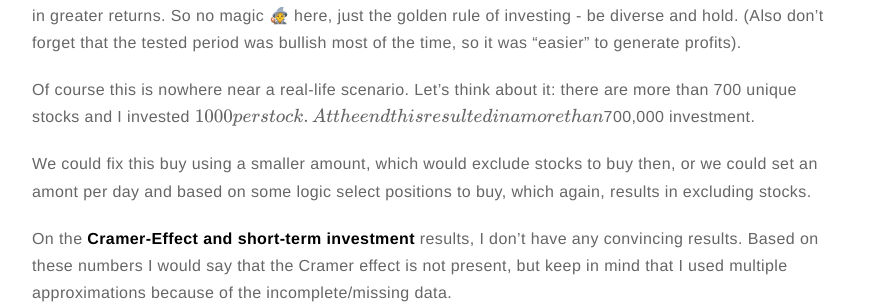
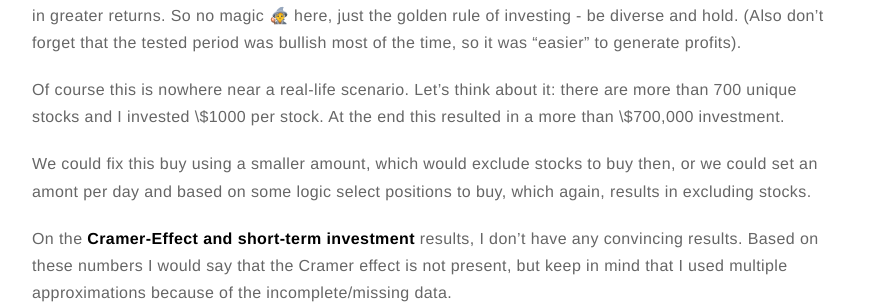
Before and after one commit to gaborvecsei/gaborvecsei.github.io, a Jekyll site: the page built from _posts/2021-06-14-Mad-Money-Backtesting.md, in a window 1280 px wide and 900 px high, scrolled down 6486 px. Shown: the part 179-483 px from the top of the window, without its empty margins (203-1076 px from the left). Built offline with Jekyll 4.4.1, drawn with Linux system fonts in a browser that asks for light colours; formulas are drawn with MathJax 3; comment, search, counter and statistics services are not loaded; some of the changed text lies outside the part shown.

Commit message:
fixup! $ dollar signs are escaped because of latex

```diff
--- a/_posts/2021-06-14-Mad-Money-Backtesting.md
+++ b/_posts/2021-06-14-Mad-Money-Backtesting.md
@@ -156,7 +156,7 @@ At every show there are "buy" recommendations and also "positive" mentions. The
 chance to see bullish market, but it's not as strong signal as the buy recommendation. In conclusion we should see more
 consistent returns with the buy signals. This is what I used for the backtesting.
 
-For each unique stock I invested $1000 and set a commission of 2% (1% at buy and 1% at sell).
+For each unique stock I invested \\$1000 and set a commission of 2% (1% at buy and 1% at sell).
 
 (In the code there is an option to use stop-loss and take-profit, but results were calculated without these).
 
@@ -199,7 +199,7 @@ So no magic 🧙 here, just the golden rule of investing - be diverse and hold.
 (Also don't forget that the tested period was bullish most of the time, so it was "easier" to generate profits).
 
 Of course this is nowhere near a real-life scenario. Let's think about it: there are more than 700 unique stocks and
-I invested \$1000 per stock. At the end this resulted in a more than \$700,000 investment.
+I invested \\$1000 per stock. At the end this resulted in a more than \\$700,000 investment.
 
 We could fix this buy using a smaller amount, which would exclude stocks to buy then, or we could set an amont per day
 and based on some logic select positions to buy, which again, results in excluding stocks.
```
